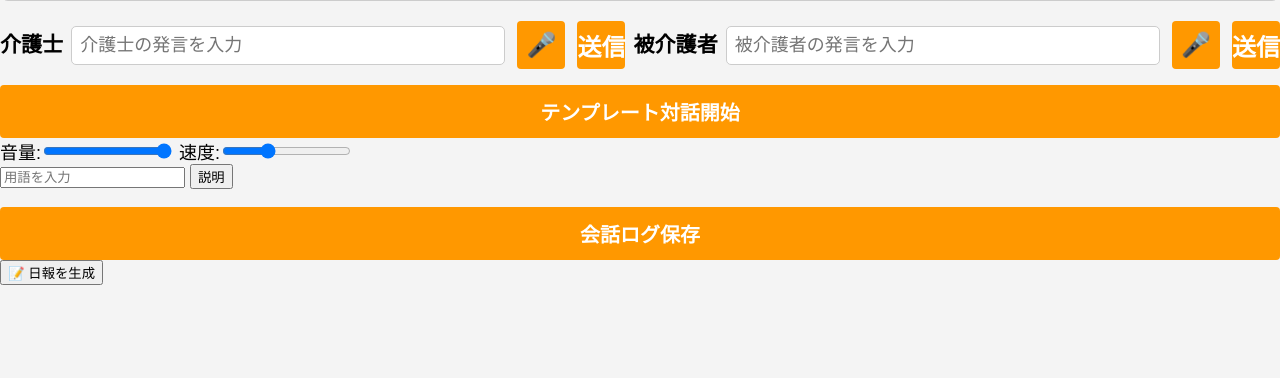
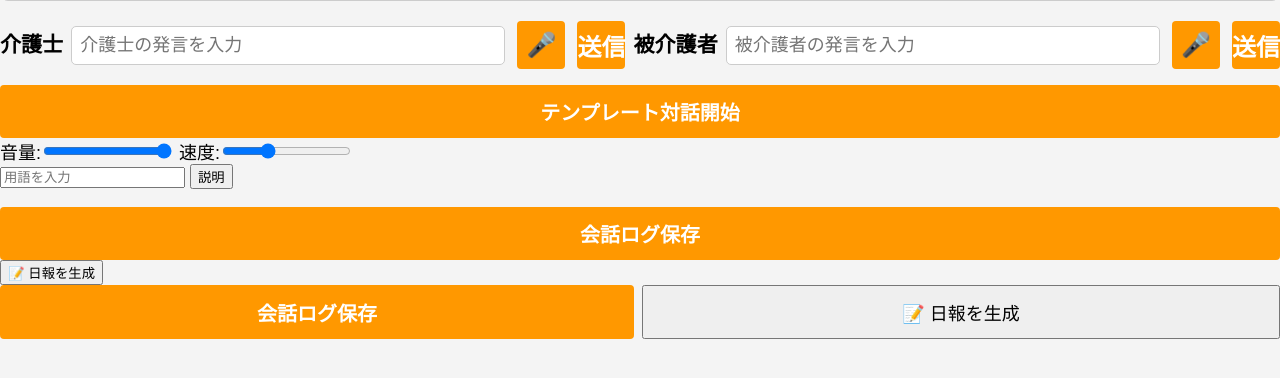
Before and after one commit to MitsunoriFukuchi692/KigosienChatbot_0621, a Flask app: page / in a window 1280 px wide. Shown: the part 326-704 px from the top of the page. Run offline with Flask 3, Linux system fonts and the light colour scheme.

Commit message:
action-buttons HTML追加 & CSS横並び強制スタイル追加

```diff
--- a/static/css/styles.css
+++ b/static/css/styles.css
@@ -261,14 +261,15 @@ body {
 }
 
 /* 会話ログ保存 & 日報生成ボタンを横並びに・半分幅に */
+/* ────────── 横並び・半分幅を強制 ────────── */
 .action-buttons {
-  display: flex;
-  gap: 8px;
+  display: flex !important;
+  gap: 8px !important;
 }
 .action-buttons button {
-  flex: 1;               /* 同じ幅で並ぶ */
-  font-size: 18px;       /* 文字を大きく */
-  padding: 12px;         /* タップしやすい */
-  box-sizing: border-box;
-  text-align: center;
+  flex: 1 1 0 !important;     /* 横に等分 */
+  max-width: 50% !important;  /* それぞれ半分幅まで */
+  box-sizing: border-box !important;
+  display: inline-block !important;
+  text-align: center !important;
 }
--- a/templates/index.html
+++ b/templates/index.html
@@ -42,6 +42,11 @@
 
     <button id="save-log-btn">会話ログ保存</button>
     <button id="daily-report-btn">📝 日報を生成</button>
+    <div class="action-buttons">
+      <button id="save-log-btn">会話ログ保存</button>
+      <button id="daily-report-btn">📝 日報を生成</button>
+    </div>
+
   </main>
 
   <script src="{{ url_for('static', filename='js/chatbot.v2.js') }}"></script>
```
